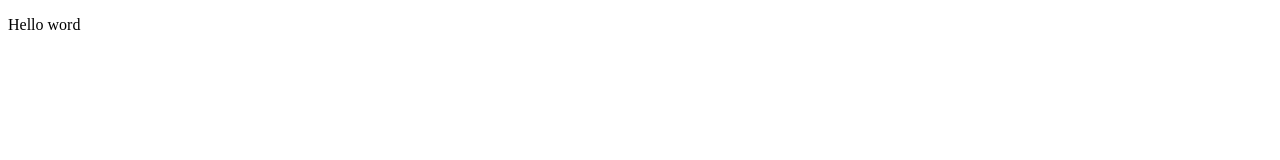
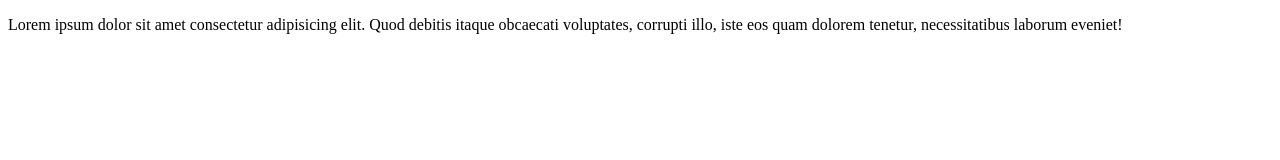
Before and after one commit to Juanes068/IST103-JS-Intro, a plain HTML site: page Index.html in a window 1280 px wide. Drawn offline with Linux system fonts and the light colour scheme.

Commit message:
Update002

```diff
--- a/Index.html
+++ b/Index.html
@@ -8,6 +8,6 @@
     <script src="script.js"></script>
 </head>
 <body>
-    <p>Hello word</p>
+    <p>Lorem ipsum dolor sit amet consectetur adipisicing elit. Quod debitis itaque obcaecati voluptates, corrupti illo, iste eos quam dolorem tenetur, necessitatibus laborum eveniet!</p>
 </body>
 </html>
--- a/script.js
+++ b/script.js
@@ -0,0 +1 @@
+alert("Hello world")
```
